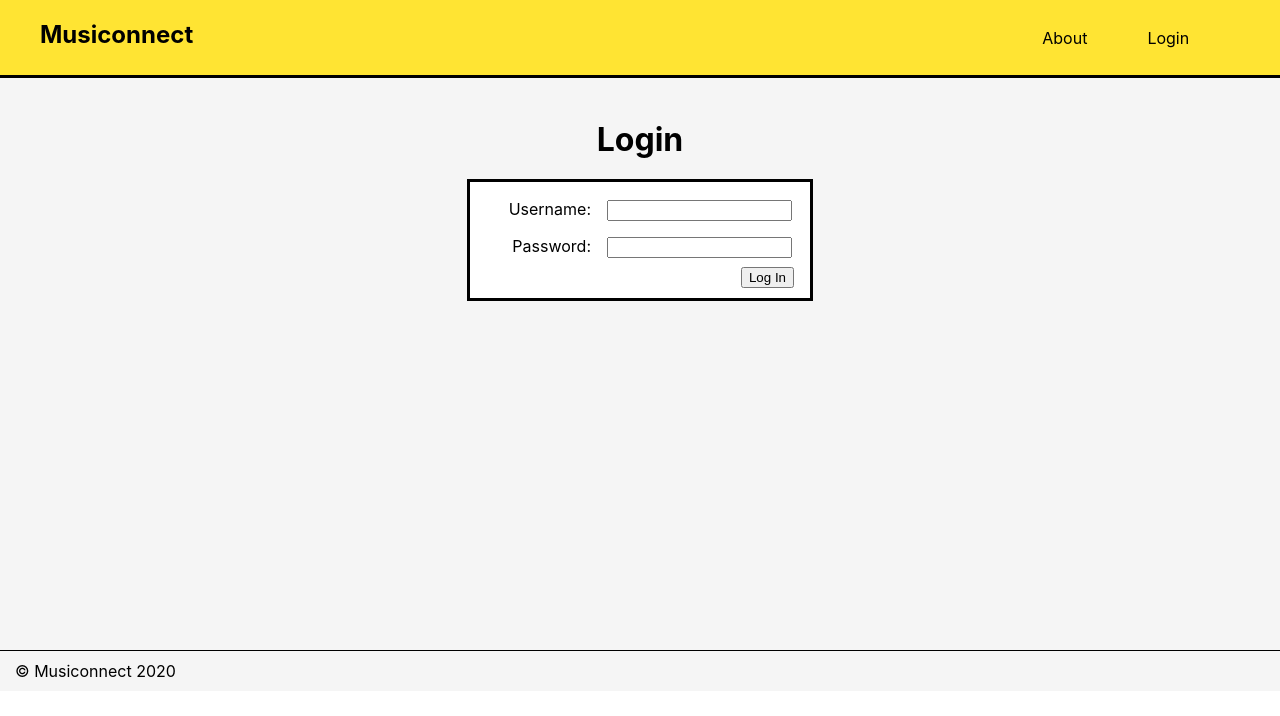
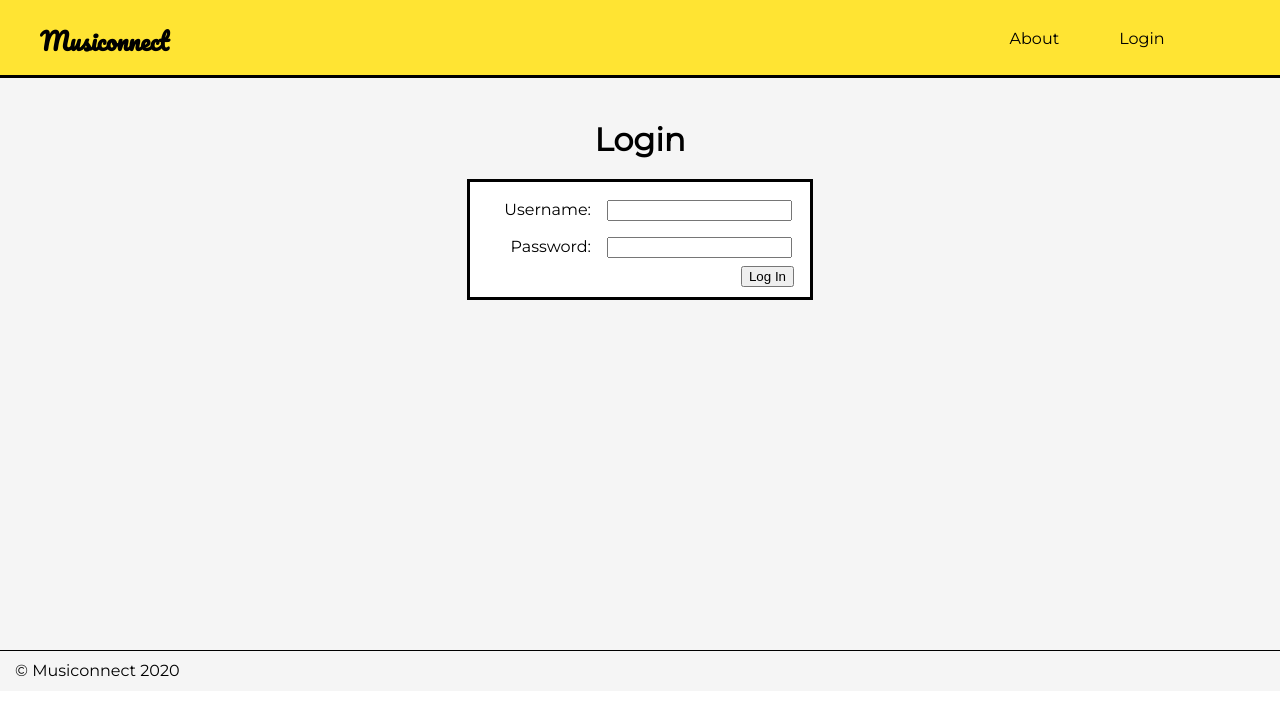
Before and after one commit to Jamesclifford7/musiconnect-app, a React (Create React App) app: page /login in a window 1280 px wide. Shown: the top 716 px of the page. Built offline with nearby package versions, Linux system fonts and the light colour scheme.

Commit message:
added fonts

```diff
--- a/src/Login/Login.css
+++ b/src/Login/Login.css
@@ -1,3 +1,10 @@
+@import url('https://fonts.googleapis.com/css2?family=Pacifico&display=swap');
+@import url('https://fonts.googleapis.com/css2?family=Montserrat&family=Pacifico&display=swap');
+
+body {
+    font-family: 'Montserrat', sans-serif;
+}
+
 /* HEADER */
 
 header {
@@ -16,6 +23,7 @@
     margin: 0 auto;
     margin-left: 20px;
     padding: 0px;
+    font-family: 'Pacifico', cursive;
 }
 
 header h2 a {
```
Also changed, not shown: src/SearchResults/Searchresults.js (+0 -65 lines), 1 other file (tests, documents, lock files or other folders).
